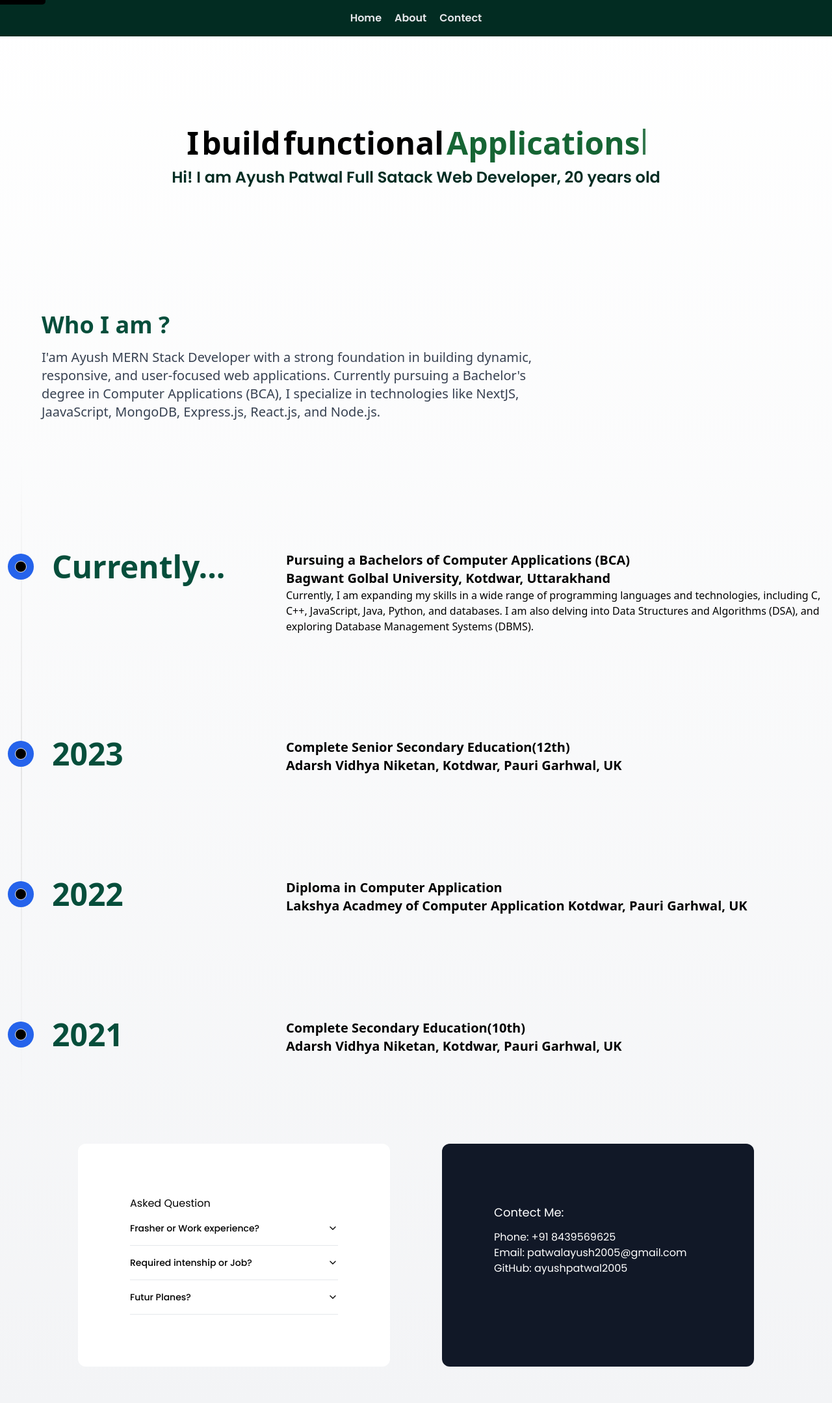
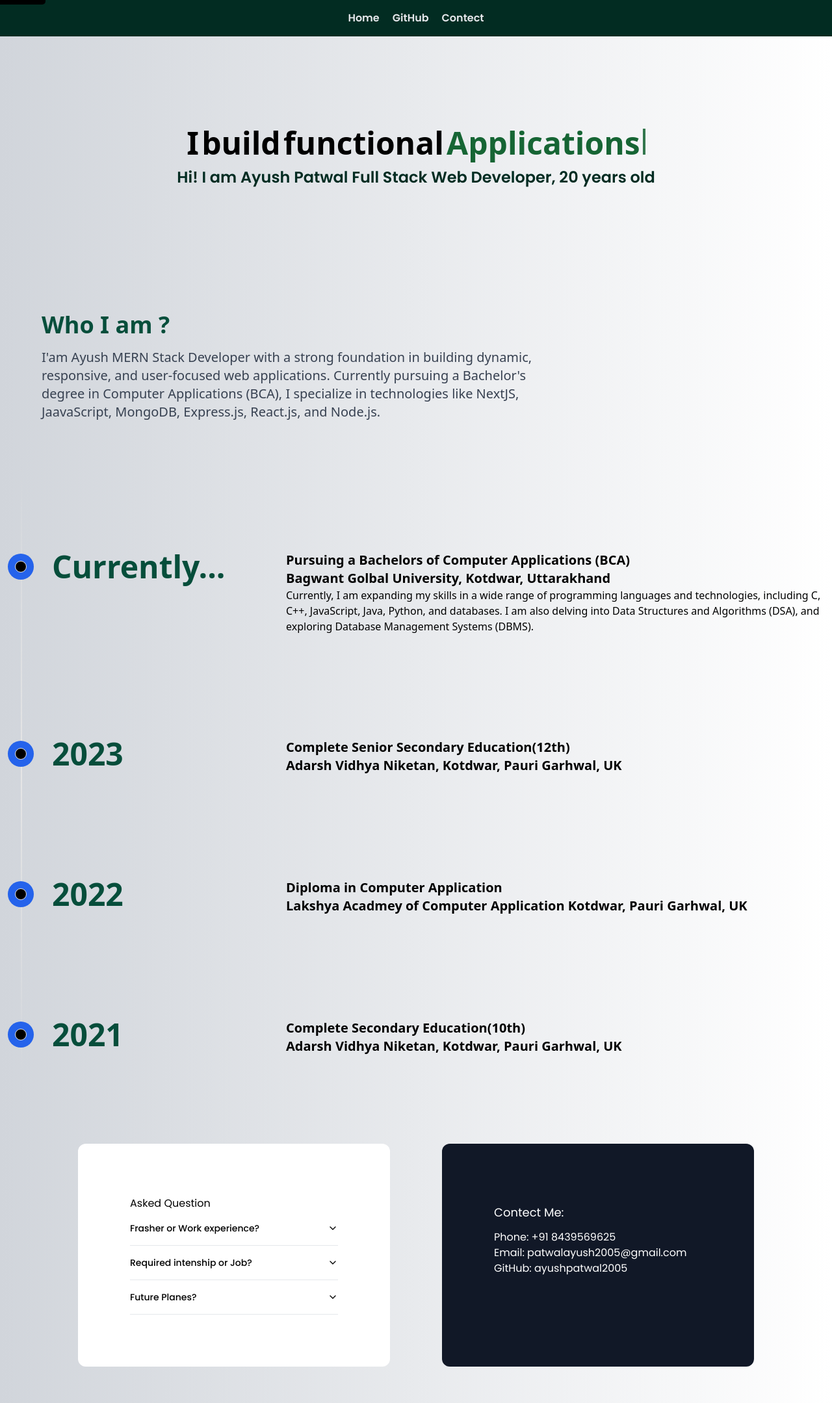
Before and after one commit to ayushpatwal011/portfolio, a Next.js app: page / in a window 1280 px wide. Shown: the whole page at 65% size. Built offline with nearby package versions, Linux system fonts and the light colour scheme.

Commit message:
some change in ui

```diff
--- a/src/app/components/AskedQuestion.tsx
+++ b/src/app/components/AskedQuestion.tsx
@@ -19,11 +19,11 @@ const AskedQuestion = () => {
       <AccordionItem value="item-2">
         <AccordionTrigger>Required intenship or Job?</AccordionTrigger>
         <AccordionContent>
-          Yes. I want to intenship or Job to start my carrier in Tech Feild
+          Yes. I want  intenship or Job to start my carrier in Tech Feild
         </AccordionContent>
       </AccordionItem>
       <AccordionItem value="item-3">
-        <AccordionTrigger>Futur Planes?</AccordionTrigger>
+        <AccordionTrigger>Future Planes?</AccordionTrigger>
         <AccordionContent>
             Full stack development, AIML, Data Science
         </AccordionContent>
--- a/src/app/components/Hero.tsx
+++ b/src/app/components/Hero.tsx
@@ -12,7 +12,7 @@ const Hero = () => {
     <div className="flex h-96 flex-col items-center justify-center ">
       <TypewriterEffect words={words} />
       <p className="md:text-2xl text-emerald-950 font-semibold sm:text-base p-3">
-        Hi! I am Ayush Patwal Full Satack Web Developer, 20 years old
+        Hi! I am Ayush Patwal Full Stack Web Developer, 20 years old
       </p>
     </div>
   );
--- a/src/app/components/Navbar.jsx
+++ b/src/app/components/Navbar.jsx
@@ -6,8 +6,8 @@ const Navbar = () => {
     <div className="w-full p-3 md:p-4 bg-emerald-950 text-gray-200 flex justify-center items-center">
       <nav className=" flex justify-center items-center gap-5 font-semibold">
         <Link href={"/"}>Home</Link>
-        <Link href={"/"}>About</Link>
-        <Link href={"/"}>Contect</Link>
+        <Link href={"https://github.com/ayushpatwal011"}>GitHub</Link>
+        <Link href={"/contect"}>Contect</Link>
       </nav>
     </div>
   );
--- /dev/null
+++ b/src/app/contect/page.tsx
@@ -0,0 +1,19 @@
+import Link from 'next/link'
+import React from 'react'
+
+const page = () => {
+  return (
+    <div className='w-full h-screen flex justify-center items-center bg-black'>
+        <div className=' text-white  rounded-2xl p-6 flex-col  '>
+        <h1 className='font-semibold text-xl'>Contect ME:</h1>
+        <p className='font-semibold text-xl'>+91 84 3956 9625</p>
+
+            <Link href="/">
+            <button className='bg-emerald-700 px-3 py-2 '>Go Back</button></Link>
+
+        </div>
+    </div>
+  )
+}
+
+export default page
--- a/src/app/page.tsx
+++ b/src/app/page.tsx
@@ -8,7 +8,7 @@ export default function Home() {
     <div>
       <div
         className=" w-full max-w-screen-2xl mx-auto
-    bg-gradient-to-b from-white to-gray-100"
+    bg-gradient-to-r from-gray-300 to-white"
       >
         <Navbar />
         <Hero />
```
